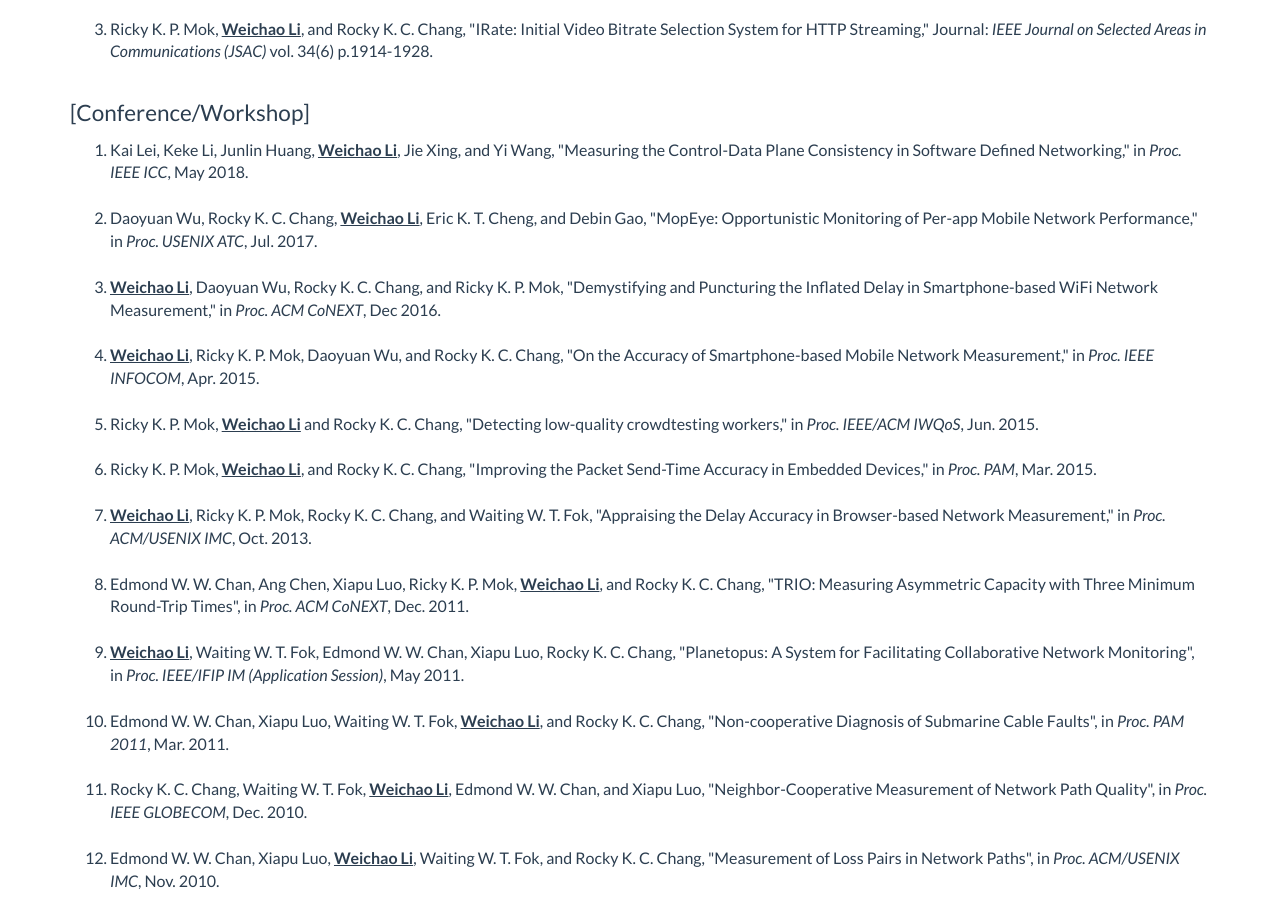
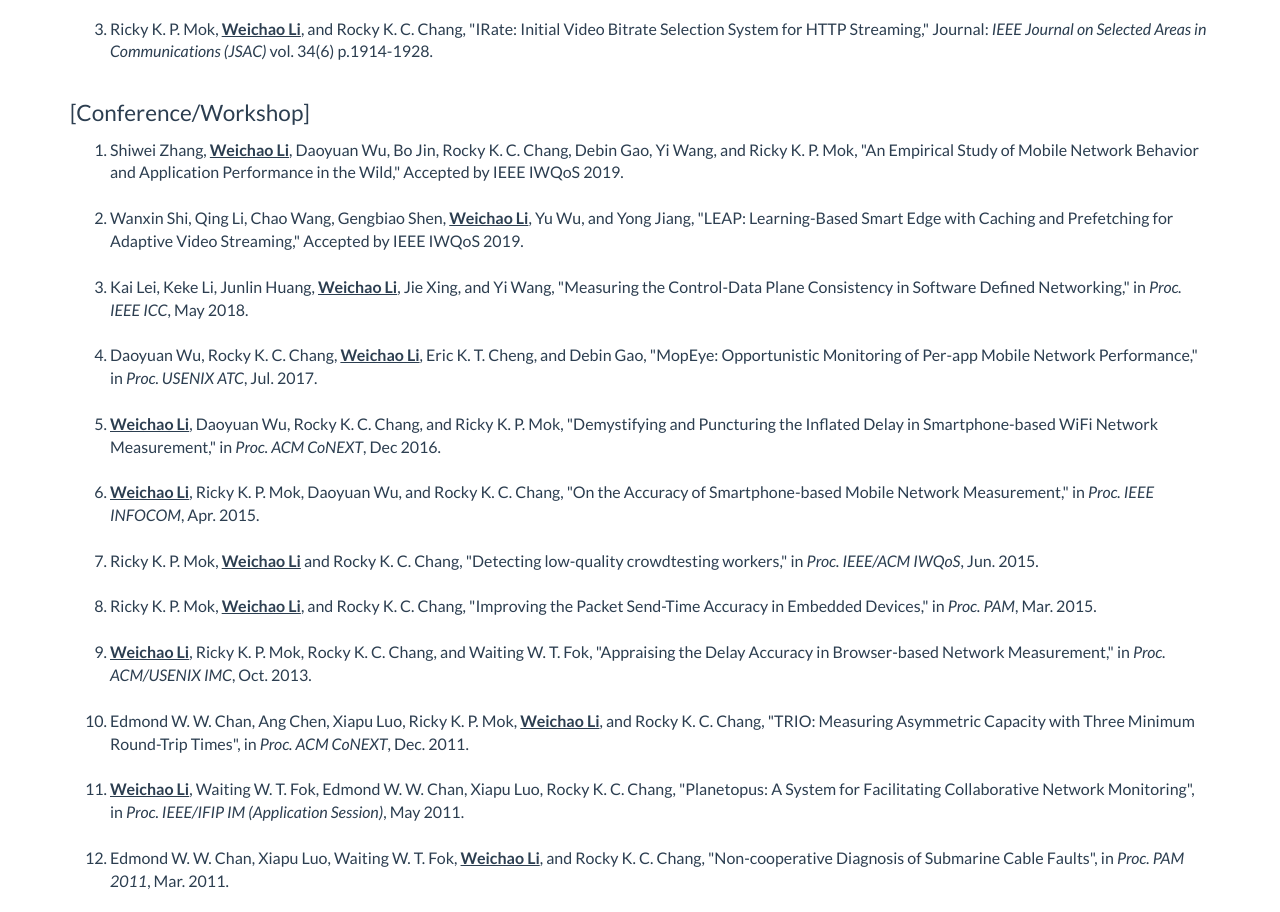
Before and after one commit to liweichao/liweichao.github.io, a plain HTML site: page index.html in a window 1280 px wide. Shown: the part 920-1832 px from the top of the page. Drawn offline with Linux system fonts and the light colour scheme.

Commit message:
Update IWQoS 2019 papers

```diff
--- a/index.html
+++ b/index.html
@@ -107,6 +107,8 @@
 				</ol>
 				<p><span class="lead">[Conference/Workshop]</span></p>
 				<ol>
+					<span style="font-size:16px"><li>Shiwei Zhang, <b><u>Weichao Li</u></b>, Daoyuan Wu, Bo Jin, Rocky K. C. Chang, Debin Gao, Yi Wang, and Ricky K. P. Mok, "An Empirical Study of Mobile Network Behavior and Application Performance in the Wild," Accepted by IEEE IWQoS 2019.</li><br></span>
+					<span style="font-size:16px"><li>Wanxin Shi, Qing Li, Chao Wang, Gengbiao Shen, <b><u>Weichao Li</u></b>, Yu Wu, and Yong Jiang, "LEAP: Learning-Based Smart Edge with Caching and Prefetching for Adaptive Video Streaming," Accepted by IEEE IWQoS 2019.</li><br></span>
 					<span style="font-size:16px"><li>Kai Lei, Keke Li, Junlin Huang, <b><u>Weichao Li</u></b>, Jie Xing, and Yi Wang, "Measuring the Control-Data Plane Consistency in Software Defined Networking," in <i>Proc. IEEE ICC</i>, May 2018.</li><br></span>
 					<span style="font-size:16px"><li>Daoyuan Wu, Rocky K. C. Chang, <b><u>Weichao Li</u></b>, Eric K. T. Cheng, and Debin Gao, "MopEye: Opportunistic Monitoring of Per-app Mobile Network Performance," in <i>Proc. USENIX ATC</i>, Jul. 2017. </li><br></span>
 					<span style="font-size:16px"><li><b><u>Weichao Li</u></b>, Daoyuan Wu, Rocky K. C. Chang, and Ricky K. P. Mok, "Demystifying and Puncturing the Inflated Delay in Smartphone-based WiFi Network Measurement," in <i>Proc. ACM CoNEXT</i>, Dec 2016.</li><br></span>
```
